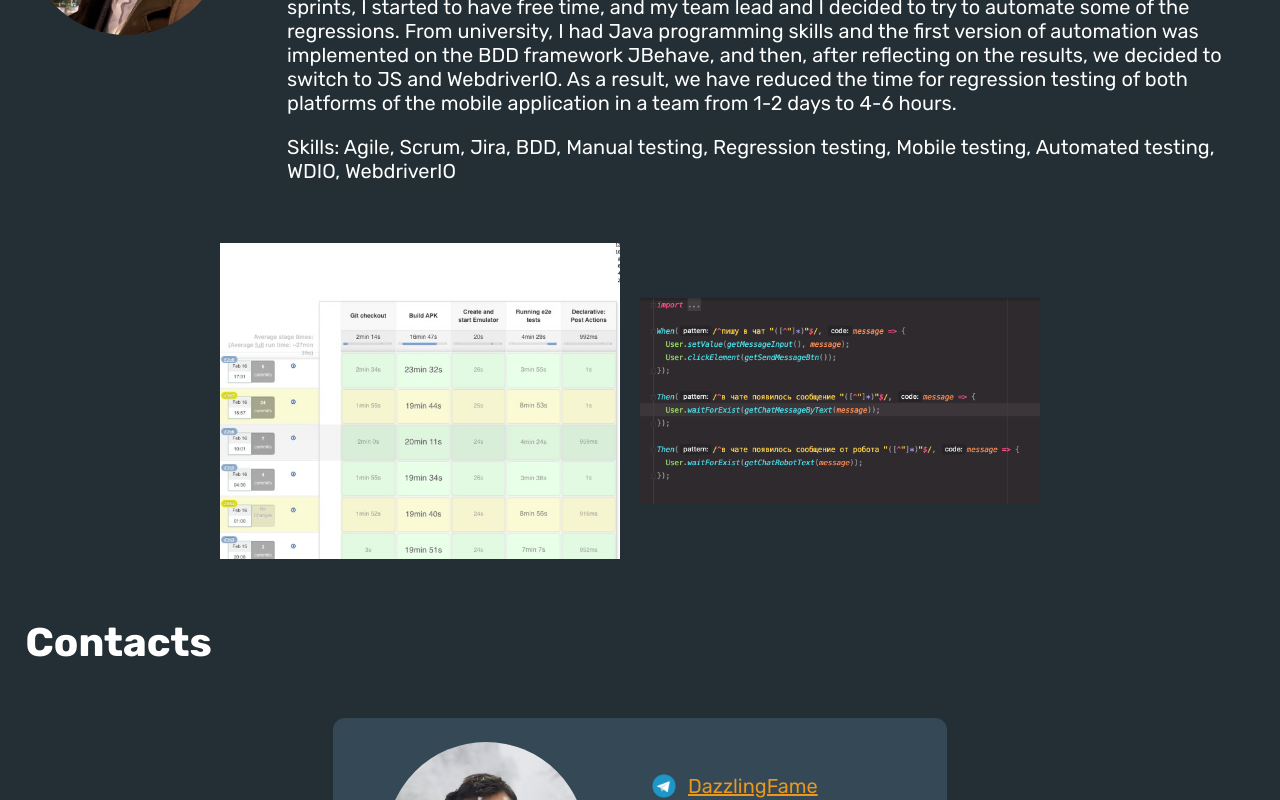
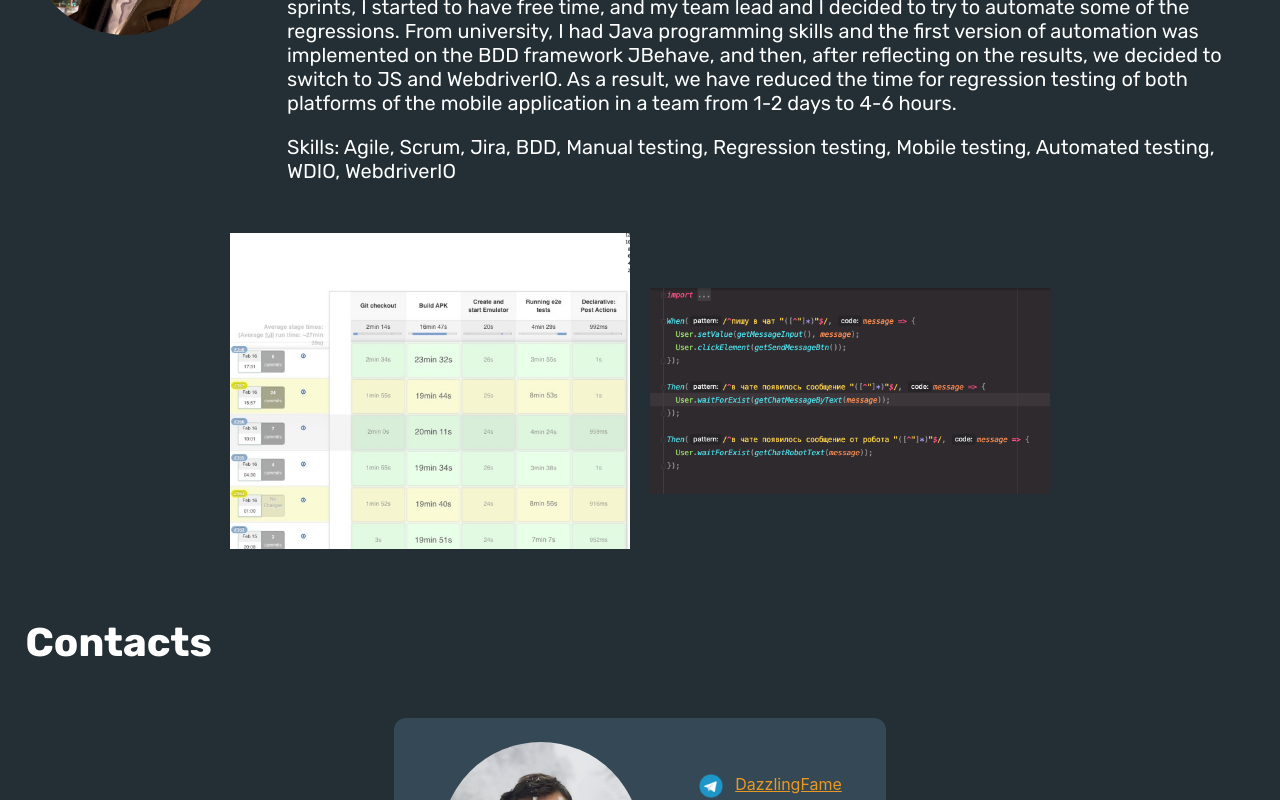
Before and after one commit to DazzlingFame/resume-SPA, a React (Create React App) app: page / in a window 1280 px wide. Shown: the part 2000-2800 px from the top of the page. Built offline with nearby package versions, Linux system fonts and the light colour scheme.

Commit message:
some more mobile layout

```diff
--- a/src/components/ContactCard.css
+++ b/src/components/ContactCard.css
@@ -7,16 +7,13 @@
     display: flex;
     align-self: center;
     flex-direction: row;
-    width: 50%;
-    min-width: 500px;
     background-color: #344955;
     margin: 12px;
     border-radius: 12px;
 }
 
 .contact_card__block_container {
-    display: flex;
-    flex: 1;
+    display: inline-flex;
     padding: 24px 12px;
     flex-direction: column;
     align-content: center;
@@ -38,10 +35,11 @@
 }
 
 .contact_card__contact_item__container {
+    display: inline-flex;
     justify-content: flex-start;
     align-content: center;
     padding-bottom: 12px;
-    overflow: hidden;
+    color: var(--secondaryColor);
 }
 
 .contact_card__contact_item__image {
@@ -52,10 +50,10 @@
 }
 
 .contact_card__contact_item__text {
-    display: flex;
-    color: var(--secondaryColor);
-    align-self: center;
-    user-select: text;
-    overflow-wrap: break-word;
-    flex-wrap: wrap;
 }
+
+@media all and (max-width: 980px) {
+    .contact_card__contact_item__text {
+        display: none;
+    }
+}
--- a/src/components/ContactCard.tsx
+++ b/src/components/ContactCard.tsx
@@ -48,19 +48,10 @@ type Props = {
 
 const ContactCard: React.FC<Props> = ({texts}) => {
     const contactItems = contactsArray.map(item => (
-        <div key={item.text} className="contact_card__contact_item__container">
-            {item.type === 'text' ?
-                <span className="small_text contact_card__contact_item__text">
-                    <img className="contact_card__contact_item__image" src={item.img} alt={item.text}/>
-                    {item.text}
-                </span>
-                :
-                <a className="small_text contact_card__contact_item__text" href={item.link}>
-                    <img className="contact_card__contact_item__image" src={item.img} alt={item.text}/>
-                    {item.text}
-                </a>
-            }
-        </div>
+        <a key={item.text} className="contact_card__contact_item__container " href={item.link}>
+            <img className="contact_card__contact_item__image" src={item.img} alt={item.text}/>
+            <span className="contact_card__contact_item__text">{item.text}</span>
+        </a>
     ));
 
     return (
--- a/src/css/variables.css
+++ b/src/css/variables.css
@@ -10,13 +10,13 @@
 
     /*font-sizes*/
     --header: 50pt;
-    --header-mobile: 40pt;
+    --header-mobile: 35pt;
     --subHeader: 30pt;
     --subHeader-mobile: 24pt;
     --regular: 20pt;
-    --regular-mobile: 16pt;
+    --regular-mobile: 18pt;
     --small: 15pt;
-    --small-mobile: 12pt;
+    --small-mobile: 15pt;
 
     /* viewport */
     --mobile-to-desktop-boundary: 980px;
--- a/src/screen/Resume.css
+++ b/src/screen/Resume.css
@@ -3,7 +3,7 @@
     position: relative;
     color: white;
     width: 100%;
-    min-width: 512px;
+    min-width: 440px;
     background-color: var(--primaryDark);
 }
 
@@ -102,8 +102,7 @@
 .flat_photo__item {
     max-width: 400px;
     max-height: 400px;
-    margin-right: 20px;
-    margin-top: 20px;
+    margin: 10px;
     user-select: none;
     object-fit: contain;
 }
```
